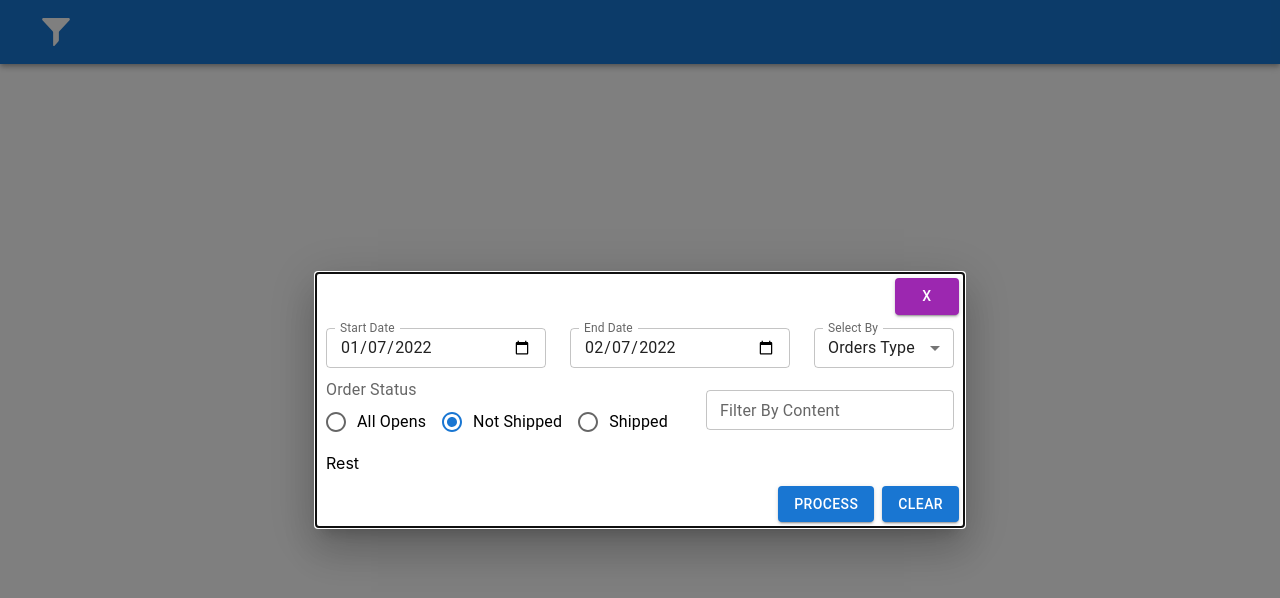
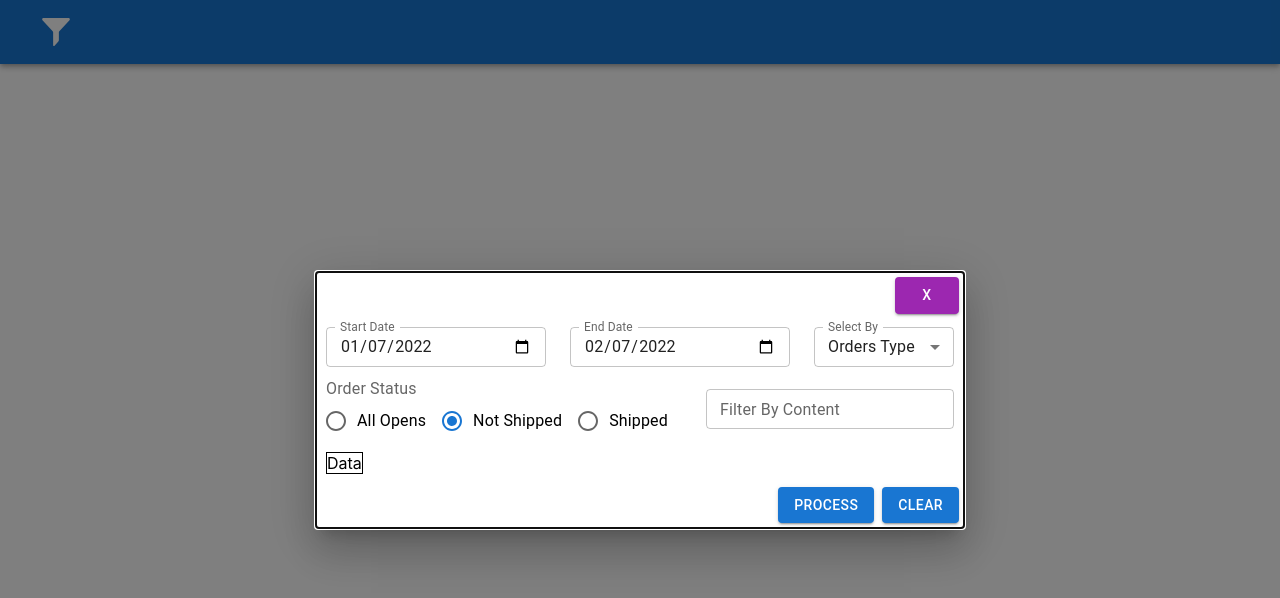
Before and after one commit to And-Naz/rental-availability-calendar, a React (Create React App) app: page / in a window 1280 px wide. Shown: the top 598 px of the page. Built offline with nearby package versions, Linux system fonts and the light colour scheme.

Commit message:
Fixed issue related to get items from Request static api with correct chuncks, starting initialize listbox with pages for display data and formatting codes

```diff
--- a/src/api/Request.js
+++ b/src/api/Request.js
@@ -99,11 +99,11 @@ class Request {
 		let cacheEnd = end;
 		let inCacheExistsChunck = null;
 		let cacheSize = 0;
-		let totalCount = await this.RecordsTotalCount()
+		this.#totalCount = await this.RecordsTotalCount()
 		if (this.#cache[cacheKey] instanceof Map) {
 			cacheSize = this.#cache[cacheKey].size
 			switch (true) {
-				case cacheSize > 0 && cacheSize <= totalCount:
+				case cacheSize > 0 && cacheSize <= this.#totalCount:
 					if (end <= cacheSize - 1) {
 						inCacheExistsChunck = true
 						needDoRequest = false
@@ -135,7 +135,7 @@ class Request {
 			inCacheExistsChunck = false
 		}
 		return {
-			requestStart, requestEnd, totalCount, needDoRequest,
+			requestStart, requestEnd, needDoRequest,
 			cacheStart, cacheEnd, cacheSize, inCacheExistsChunck
 		}
 	}
@@ -143,7 +143,7 @@ class Request {
 	#status = Request.Statuses.Empty;
 	#apiInterface = null;
 	#cache = {};
-	#count = 0
+	#totalCount = 0
 	#selectBy = SelectBy.OrdersType.value;
 	#orderStatus = OrderStatuses.NotShipped.value;
 	#lastLoadChunckStart = null;
@@ -163,7 +163,7 @@ class Request {
 	get Status() { return this.#status; };
 	get ErrorsStack() { return [...this.#errorsStack] }
 	get isValid() { return this.ErrorsStack.length === 0 }
-	get Count() { return this.#count }
+	get TotalCount() { return this.#totalCount }
 	get SelectBy() { return this.#selectBy; };
 	set SelectBy(value) {
 		this.#validate([this.#validateSelectedBy(value)], [Request.Errors.InvalidSelectBy])
@@ -244,7 +244,7 @@ class Request {
 		if (!fromLoad) {
 			this.#status = Request.Statuses.Rest;
 		}
-		this.#count = data;
+		this.#totalCount = data;
 		return data
 	}
 	Load = async (start, end) => {
--- a/src/api/apiInterface/static/index.js
+++ b/src/api/apiInterface/static/index.js
@@ -11,10 +11,10 @@ const staticObject = {
 	initEnd: 99,
 	loadRecords: async function (filter, start = this.initStart, end = this.initEnd) {
 		const keys = this._getKeys(filter)
-		let data = null;
+		let data = [];
 		switch (keys.selectBy) {
 			case OrdersType.value:
-				await new Promise(res => setTimeout(res, 3500))
+				await new Promise(res => setTimeout(res, Math.round(Math.random() * 4) * 1000))
 				data = await this.orders.filter(ord => {
 					return (
 						(AllOpens.value === keys.orderStatus || ord.Status === keys.orderStatus) &&
@@ -27,14 +27,14 @@ const staticObject = {
 				})
 				break;
 			case ItemsType.value:
+				await new Promise(res => setTimeout(res, Math.round(Math.random() * 4) * 1000))
 				data = this.items
 				break;
 			default:
-				data = [];
 				break;
 		}
 		if (data.length) {
-			const tmpData = data.slice(start, end)
+			const tmpData = data.slice(start, end + 1)
 			return tmpData
 		}
 		return data
--- a/src/components/ByItemsList.jsx
+++ b/src/components/ByItemsList.jsx
@@ -1,19 +1,38 @@
 import useRequestApi from '../hooks/useRequestApi';
+import { useState, useCallback, useEffect } from 'react';
+import PaginatedList from "./uiKits/PaginatedList"
+import { InProcess } from "../constants/StatusesOfRequest"
+import { useDispatch } from "react-redux"
+import { actionSetRecords } from "../store/ReduxActions";
+import useUpdateEffect from "../hooks/useUpdateEffect"
 function ByItemsList(props) {
-	console.log(typeof useRequestApi);
-	// const {records, load, getStatus, getErrorStack} = useRequestApi()
-	// console.log(records);
-	// (async () => {
-	// 	console.log(typeof load);
-	// 	return
-	// 	await load(1,30)
-	// 	console.log(records);
-	// })()
+	const dispatch = useDispatch()
+	const steps = 50;
+	const [chuncks, setChuncks] = useState([0, 49])
+	const goToPage = useCallback(page => setChuncks([steps * page, (steps * (page + 1)) - 1]), [])
+	const { records, status, errorStack, getTotalCount, load } = useRequestApi(chuncks)
+	const [activs, setActivs] = useState({ order: null, item: null, lotSerial: null })
+	const changeActiveOrder = useCallback((order) => { setActivs(prev => ({ ...prev, order })) }, [])
+	// const changeActiveItem = useCallback((item) => { setActivs(prev => ({ ...prev, item })) }, [])
+	// const changeActiveLotSerial = useCallback((lotSerial) => { setActivs(prev => ({ ...prev, lotSerial })) }, [])
+	useEffect(() => {
+		return () => {
+			dispatch(actionSetRecords(Promise.resolve([])))
+		}
+	}, [])
+	useUpdateEffect(() => { load(chuncks) }, [chuncks])
 	return (
 		<div>
-			{
-				// records.map(d => <p key={d[recordsKeysName[0]]}>{d[recordsKeysName[0]]}</p>)
-			}
+			<PaginatedList
+				records={records}
+				isLoading={(status === InProcess)}
+				active={activs.order}
+				changeActiv={changeActiveOrder}
+				recordsPerPage={steps - 1}
+				pages={getTotalCount() <= steps ? 0 : Math.ceil(getTotalCount() / steps)}
+				goToPage={goToPage}
+				keyName="InventoryCD"
+			/>
 		</div>
 	)
 }
--- a/src/components/ByOrdersList.jsx
+++ b/src/components/ByOrdersList.jsx
@@ -1,12 +1,38 @@
 import useRequestApi from '../hooks/useRequestApi';
-import { useState } from 'react';
+import { useState, useCallback, useEffect } from 'react';
+import PaginatedList from "./uiKits/PaginatedList"
+import { InProcess } from "../constants/StatusesOfRequest"
+import { useDispatch } from "react-redux"
+import { actionSetRecords } from "../store/ReduxActions";
+import useUpdateEffect from "../hooks/useUpdateEffect"
 function ByOrdersList(props) {
+	const dispatch = useDispatch()
 	const steps = 50;
 	const [chuncks, setChuncks] = useState([0, 49])
-	const { records, status, errorStack, count, load } = useRequestApi(chuncks)
+	const goToPage = useCallback(page => setChuncks([steps * page, (steps * (page + 1)) - 1]), [])
+	const { records, status, errorStack, getTotalCount, load } = useRequestApi(chuncks)
+	const [activs, setActivs] = useState({ order: null, item: null, lotSerial: null })
+	const changeActiveOrder = useCallback((order) => { setActivs(prev => ({ ...prev, order })) }, [])
+	// const changeActiveItem = useCallback((item) => { setActivs(prev => ({ ...prev, item })) }, [])
+	// const changeActiveLotSerial = useCallback((lotSerial) => { setActivs(prev => ({ ...prev, lotSerial })) }, [])
+	useEffect(() => {
+		return () => {
+			dispatch(actionSetRecords(Promise.resolve([])))
+		}
+	}, [])
+	useUpdateEffect(() => { load(chuncks) }, [chuncks])
 	return (
 		<div>
-			{status}
+			<PaginatedList
+				records={records}
+				isLoading={(status === InProcess)}
+				active={activs.order}
+				changeActiv={changeActiveOrder}
+				recordsPerPage={steps - 1}
+				pages={getTotalCount() <= steps ? 0 : Math.ceil(getTotalCount() / steps)}
+				goToPage={goToPage}
+				keyName="OrderNbr"
+			/>
 		</div>
 	)
 }
--- a/src/components/uiKits/List.jsx
+++ b/src/components/uiKits/List.jsx
@@ -1,11 +1,15 @@
-import {memo} from 'react'
+import { useRef, useEffect, useState } from "react";
+function List({ currentRecords, keyName }) {
 
-function List() {
-    return (
-        <div>
-
-        </div>
-    )
+	return (
+		<ul className="list">
+			{
+				Array.isArray(currentRecords) && currentRecords.length
+					? "Data"
+					: "No Data"
+			}
+		</ul>
+	);
 }
 
-export default memo(List)
+export default List;
--- /dev/null
+++ b/src/components/uiKits/PaginatedList.jsx
@@ -0,0 +1,36 @@
+import { useEffect, useState } from "react";
+import ReactPaginate from "react-paginate";
+import List from "./List";
+
+function PaginatedList({
+	records, isLoading, active, changeActiv, recordsPerPage, pages, goToPage, keyName
+}) {
+	const [currentRecords, setCurrentRecords] = useState(null);
+	const [pageCount, setPageCount] = useState(0);
+	useEffect(() => {
+		setCurrentRecords(records);
+		setPageCount(pages);
+	}, [records, pages]);
+	const handlePageClick = (event) => {
+		debugger
+		console.log(event);
+		goToPage(event.selected)
+	};
+	return (
+		<div style={{ border: "1px solid black" }}>
+			<ReactPaginate
+				className="pagination"
+				breakLabel="..."
+				nextLabel="next"
+				onPageChange={handlePageClick}
+				pageRangeDisplayed={5}
+				pageCount={pageCount}
+				previousLabel="previous"
+				renderOnZeroPageCount={null}
+			/>
+			<List currentRecords={currentRecords} keyName={keyName} />
+		</div>
+	);
+}
+
+export default PaginatedList;
--- a/src/hooks/useRequestApi.js
+++ b/src/hooks/useRequestApi.js
@@ -1,8 +1,8 @@
+import { useState, useMemo, useEffect, useCallback } from "react";
+import { useSelector, useDispatch } from "react-redux"
+import { actionSetRecords } from "../store/ReduxActions";
 import Request from "../api/Request"
 import apiInterFace from "../api/apiInterface"
-import { useSelector, useDispatch } from "react-redux"
-import { useState, useMemo, useEffect, useCallback } from "react";
-import { actionSetRecords } from "../store/ReduxActions";
 const getFilter = state => state.filter;
 const getRecords = state => state.records.records;
 function useRequestApi(defaultChuncks = [0, 99]) {
@@ -14,16 +14,18 @@ function useRequestApi(defaultChuncks = [0, 99]) {
 	const [status, setStatus] = useState(api.Status)
 	const [chuncks, setChunck] = useState(defaultChuncks)
 	const getErrorStack = () => api.ErrorsStack
-	const getCount = () => api.Count
+	const getTotalCount = () => api.TotalCount
 	const load = useCallback((_chuncks) => setChunck(_chuncks), [])
-	useEffect(() => { dispatch(actionSetRecords(api.Load(...chuncks))) }, [chuncks, filter])
+	useEffect(() => {
+		dispatch(actionSetRecords(api.Load(...chuncks)))
+	}, [chuncks, filter])
 	useEffect(() => { setStatus(api.Status) }, [api.Status, chuncks, filter])
 	return {
 		records,
 		status,
 		load,
 		getErrorStack,
-		getCount
+		getTotalCount
 	}
 }
 export default useRequestApi
--- a/src/models/ReduxActionModel.js
+++ b/src/models/ReduxActionModel.js
@@ -1,7 +1,7 @@
 import * as Types from "../constants/ReduxActionTypes"
-function ReduxActionModel (type, payload) {
-    if(type !== null && !Object.keys(Types).find(key => Types[key] === type)) {throw new Error("Invalid Redux Action Type!")}
-    return {type, payload}
+function ReduxActionModel(type, payload) {
+	if (type !== null && !Object.keys(Types).find(key => Types[key] === type)) { throw new Error("Invalid Redux Action Type!") }
+	return { type, payload }
 }
 
 export default ReduxActionModel;
```
Also changed, not shown: src/store/ReduxActions.js (+8 -8 lines), src/components/uiKits/Input.jsx (indentation only), src/components/uiKits/ListItem.jsx (deleted).
